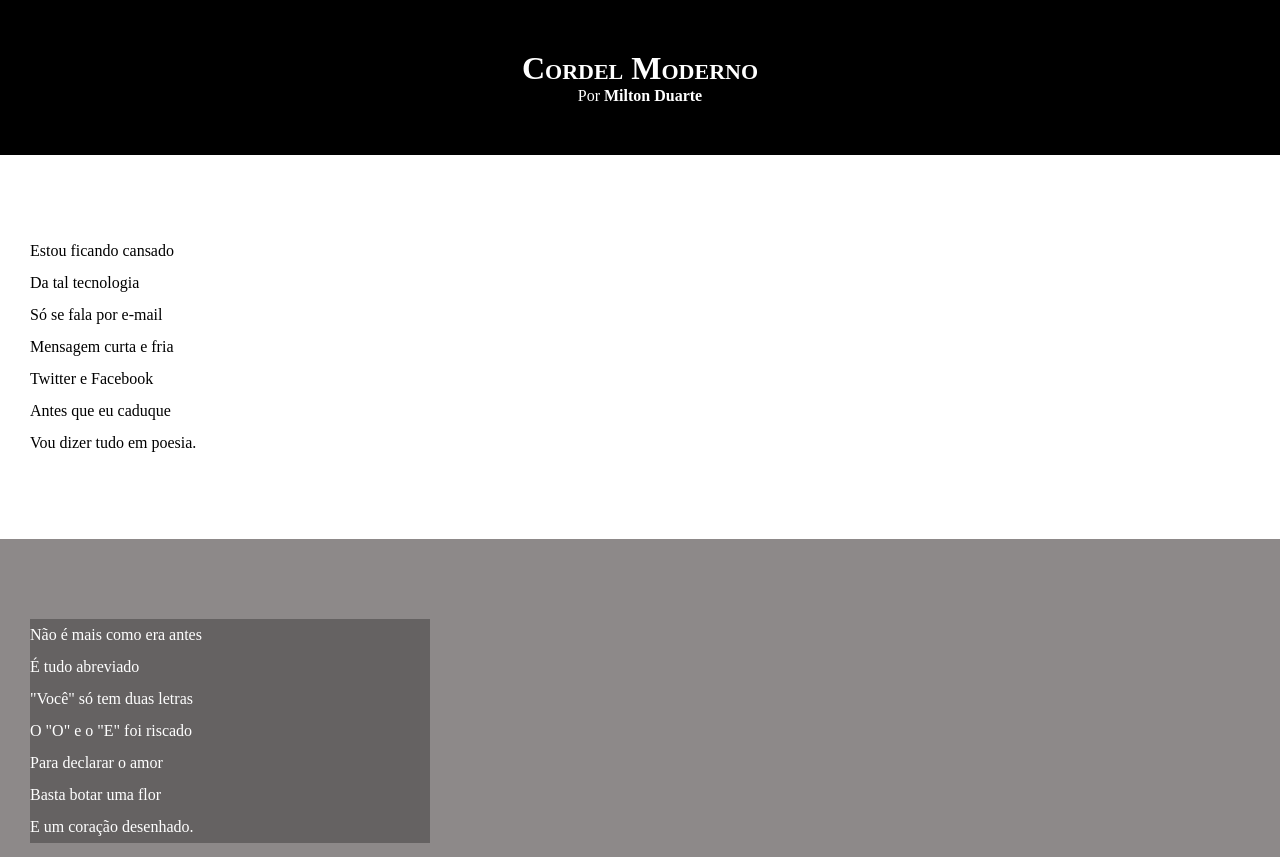
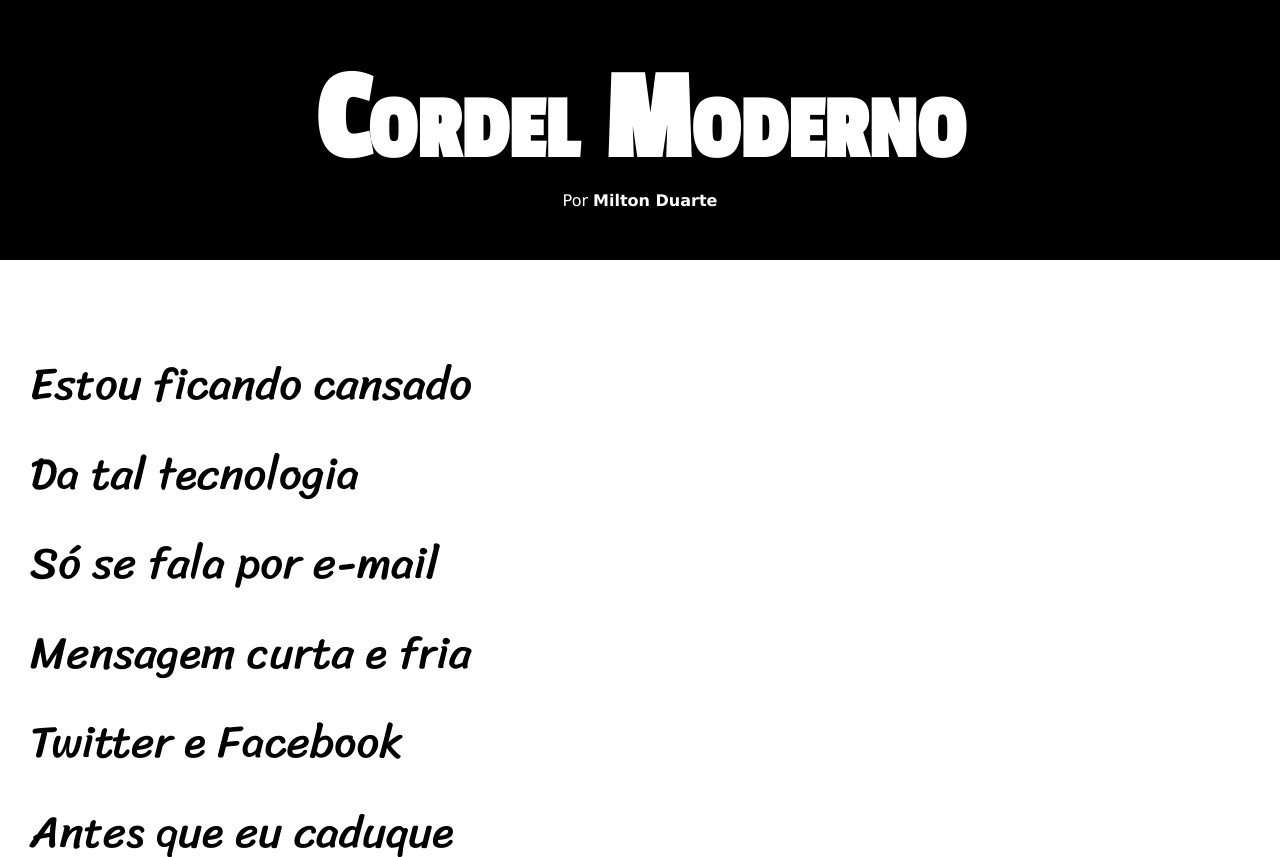
Before and after one commit to popanish/Curso-HTML, a plain HTML site: page exercicios/desafio012/desafio012B/index.html in a window 1280 px wide. Shown: the top 857 px of the page. Drawn offline with Linux system fonts and the light colour scheme.

Commit message:
finalizando fontes

```diff
--- a/exercicios/desafio012/desafio012B/estilos.css
+++ b/exercicios/desafio012/desafio012B/estilos.css
@@ -1,4 +1,13 @@
 @charset "UTF-8";
+@import url('https://fonts.googleapis.com/css2?family=Passion+One&display=swap');
+@import url('https://fonts.googleapis.com/css2?family=Sriracha&display=swap');
+:root{
+    --fonte1: 'Verdana', Tahoma, sans-serif;
+    --fonte2:'Passion One', 'cursive';
+    --fonte3:'Sriracha', 'cursive';
+
+
+}
 *{
     margin: 0px;
     padding: 0px;
@@ -6,6 +15,7 @@
 html , body{
     min-height: 100%vh;
     background-color: darkgray;
+    font-family: var(--fonte1);
 }
 header{
     background-color: black;
@@ -15,6 +25,8 @@ header{
 header > h1{
     padding-top: 50px;
     font-variant: small-caps;
+    font-family: var(--fonte2);
+    font-size: 10vw;
 }
 header > p{
     padding-bottom: 50px;
@@ -32,6 +44,8 @@ section{
     padding-bottom: 10vh;
     line-height: 2em;
     padding-left: 30px;
+    font-family: var(--fonte3);
+    font-size: 3.5vw;
 }
 .normal{
     background-color: white;
@@ -42,8 +56,9 @@ section{
     color: white;
 }
 .imagem > p{
+    display: inline-block;
+    padding: 5px;
     background-color: rgba(0, 0, 0, 0.281);
-    width: 400px;
 }
 footer{
     background-color: black;
```
